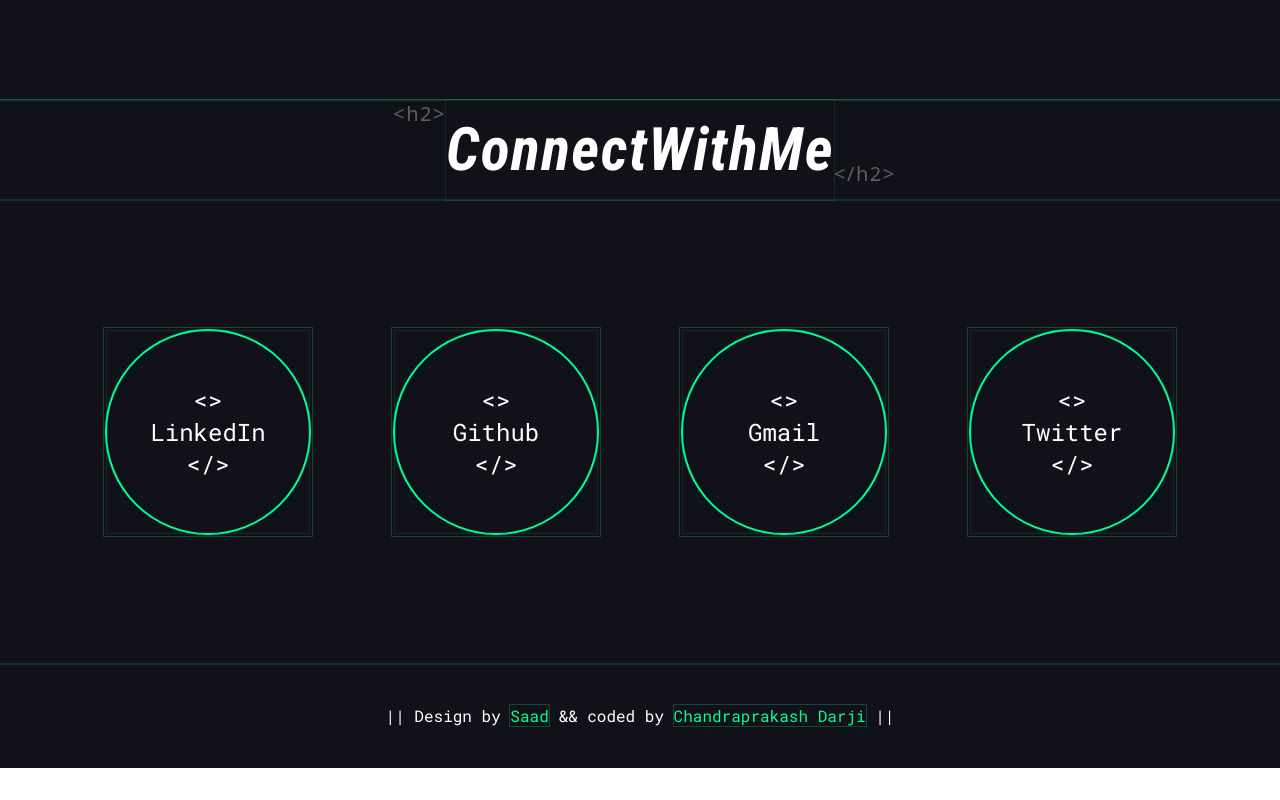
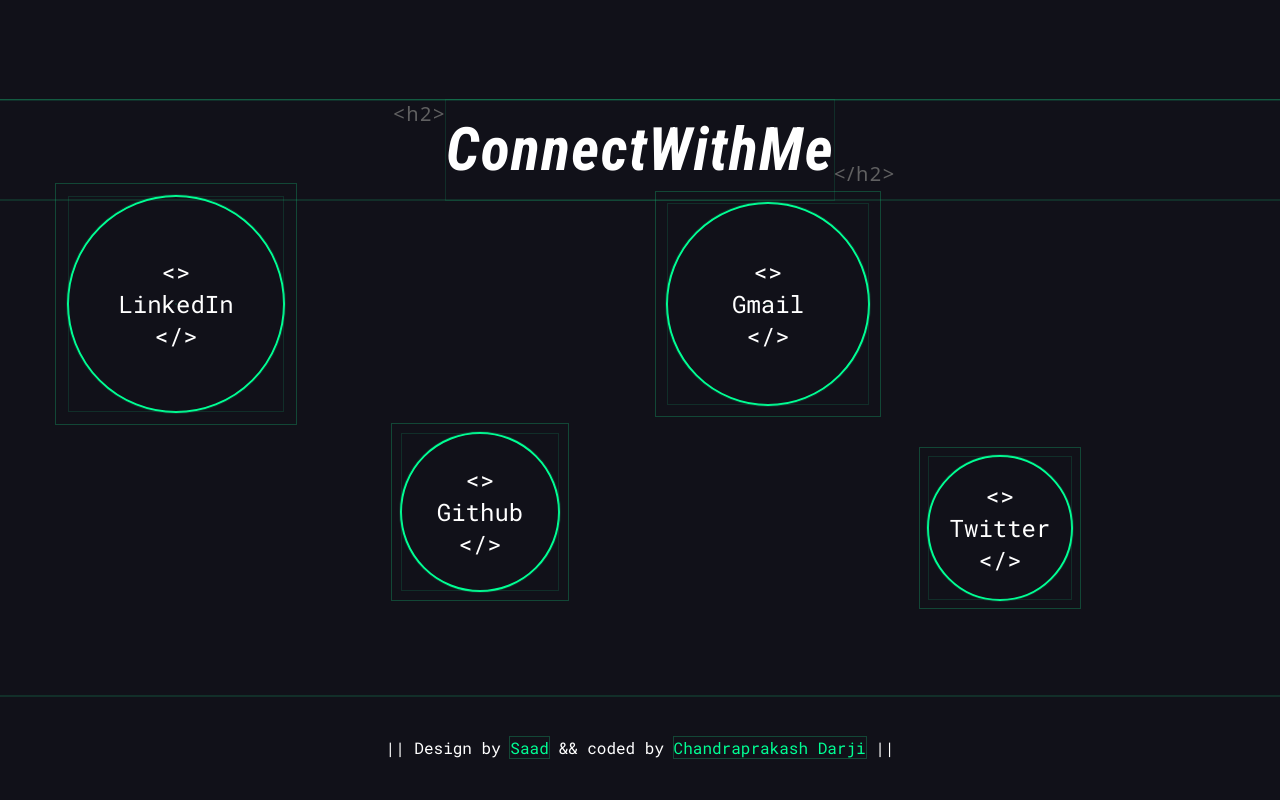
Before and after one commit to Chandraprakash-Darji/portfolio-ex, a React (Vite) app: page / in a window 1280 px wide. Shown: the part 2128-2928 px from the top of the page. Before the commit the page ends 2896 px from the top, so only its background shows below. Built offline with nearby package versions, Linux system fonts and the light colour scheme; what tailwindcss-magic would draw is missing.

Commit message:
random position for social btn

```diff
--- a/src/components/Contact/Contact.tsx
+++ b/src/components/Contact/Contact.tsx
@@ -16,13 +16,18 @@
                 <div className="flex justify-center">
                     <Heading2>ConnectWithMe</Heading2>
                 </div>
-                <div className="flex flex-wrap justify-center items-center gap-10 md:gap-20 py-16 md:py-32">
+                <div className="flex flex-wrap md:flex-nowrap justify-center items-center md:gap-20 py-16 md:py-32">
                     <SocialButton
                         text="LinkedIn"
                         href="https://www.linkedin.com/in/chandra-prakash-6065b2224/"
                         pos={{
                             x: isVisible ? 0 : -153,
                             y: isVisible ? 0 : -160,
+                        }}
+                        className={{
+                            x: "md:-translate-x-16",
+                            y: "md:-translate-y-36",
+                            size: "w-32 md:w-60",
                         }}
                     />
                     <SocialButton
@@ -32,16 +37,31 @@
                             x: isVisible ? 0 : -160,
                             y: isVisible ? 0 : 153,
                         }}
+                        className={{
+                            x: "md:-translate-x-12",
+                            y: "md:translate-y-16",
+                            size: "w-32 md:w-44",
+                        }}
                     />
                     <SocialButton
                         text="Gmail"
                         href="mailto:prakashchandra3786@gmail.com"
                         pos={{ x: isVisible ? 0 : -83, y: isVisible ? 0 : -90 }}
+                        className={{
+                            x: "md:-translate-x-10",
+                            y: "md:-translate-y-36",
+                            size: "w-32 md:w-56",
+                        }}
                     />
                     <SocialButton
                         text="Twitter"
                         href="https://twitter.com/chandra_7852"
                         pos={{ x: isVisible ? 0 : 6, y: isVisible ? 0 : 75 }}
+                        className={{
+                            x: "md:-translate-x-20",
+                            y: "md:translate-y-20",
+                            size: "w-32 md:w-40",
+                        }}
                     />
                 </div>
                 <p className="text-center py-10">
@@ -79,21 +99,29 @@
     text: string;
     href: string;
     pos: { x: number; y: number };
+    className: { x: string; y: string; size: string };
 };
 
-const SocialButton = ({ text, href, pos: { x, y } }: SocialButtonProps) => {
+const SocialButton = ({
+    text,
+    href,
+    pos: { x, y },
+    className,
+}: SocialButtonProps) => {
     return (
         <a
             href={href}
             target="_blank"
             rel="noreferrer"
-            style={{
-                transform: `translate(${x}px , ${y}px)`,
-            }}
-            className="transition-all duration-500"
+            // style={{
+            //     transform: `translate(${x}px , ${y}px)`,
+            // }}
+            className={`transition-all duration-500 ${className.x} ${className.y}`}
         >
-            <div className="w-32 md:w-52 aspect-square flex justify-center items-center">
-                <div className="animteSize w-32 md:w-52 aspect-square border-primary border-2 rounded-full text-main relative  md:text-2xl">
+            <div
+                className={`${className.size} aspect-square flex justify-center items-center`}
+            >
+                <div className="animteSize w-full md:w-full aspect-square border-primary border-2 rounded-full text-main relative  md:text-2xl">
                     <div className="hoverBox h-full w-full flex justify-center items-center z-50 0 cursor-pointer transition-all duration-500 absolute text-center">
                         {"<>"}
                         <br /> {text}
--- a/src/styles/index.css
+++ b/src/styles/index.css
@@ -34,9 +34,9 @@
 }
 @keyframes animateWidth {
     0% {
-        width:12rem;
+        width:100%;
     }
     100% {
-        width: 13rem;
+        width: 90%;
     }
 }
```
